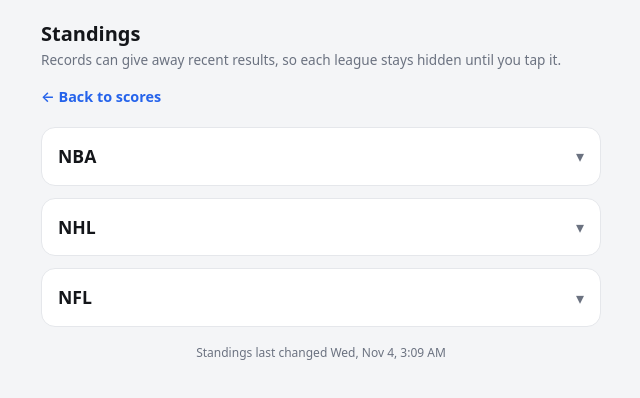
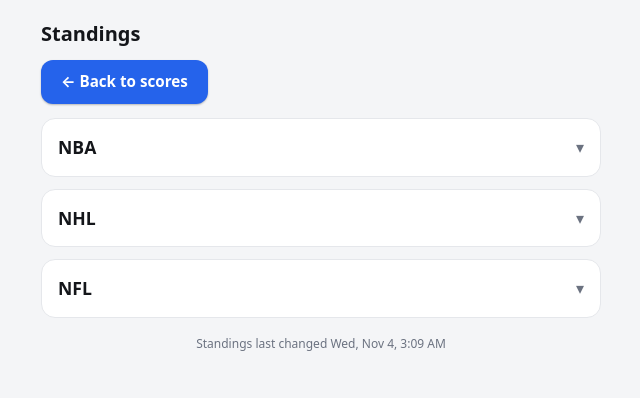
Before and after one commit to herdtproject/sports-results, a plain HTML site: page standings.html in a window 1280 px wide. Shown: the whole page, without its empty margins (319-959 px from the left). Drawn offline with Linux system fonts and the light colour scheme.

Commit message:
Standings: back link as a button, remove instructions line
Co-Authored-By: Claude Sonnet 5.5 <noreply@anthropic.com>
Claude-Session: https://claude.ai/code/session_01DgfRJNKC9NdzXqvcDgama1

```diff
--- a/standings.html
+++ b/standings.html
@@ -16,11 +16,13 @@
   :root {
     --bg: #f4f5f7; --card: #fff; --text: #14161a; --muted: #6b7280; --line: #e5e7eb;
     --in: #15803d; --playin: #b45309; --mine-bg: #eaf1ff; --live: #2563eb; --chip: #eef0f3;
+    --btn-bg: #2563eb; --btn-text: #ffffff;
   }
   @media (prefers-color-scheme: dark) {
     :root {
       --bg: #0e1013; --card: #181b20; --text: #f1f2f4; --muted: #9aa1ac; --line: #2a2f37;
       --in: #4ade80; --playin: #fbbf24; --mine-bg: #1b2640; --live: #60a5fa; --chip: #232830;
+      --btn-bg: #60a5fa; --btn-text: #0b1220;
     }
   }
   * { box-sizing: border-box; }
@@ -30,12 +32,16 @@
     padding: max(16px, env(safe-area-inset-top)) 16px max(24px, env(safe-area-inset-bottom));
   }
   main { max-width: 560px; margin: 0 auto; }
-  h1 { font-size: 1.25rem; margin: 4px 0 2px; }
-  .sub { color: var(--muted); font-size: .85rem; margin: 0 0 12px; }
+  h1 { font-size: 1.25rem; margin: 4px 0 12px; }
   .nav { margin: 0 0 14px; }
-  .nav a { color: var(--live); font-size: .9rem; font-weight: 600; text-decoration: none; padding: 6px 0; display: inline-block; }
-  .nav a:hover { text-decoration: underline; }
-  .nav a:focus-visible { outline: 2px solid var(--live); outline-offset: 2px; border-radius: 4px; }
+  .nav a {
+    display: inline-flex; align-items: center; gap: 8px; min-height: 44px; padding: 0 20px;
+    background: var(--btn-bg); color: var(--btn-text); border-radius: 12px;
+    font-size: .95rem; font-weight: 700; text-decoration: none;
+    box-shadow: 0 1px 2px rgba(0,0,0,.25); -webkit-tap-highlight-color: transparent;
+  }
+  .nav a:active { filter: brightness(.92); transform: translateY(1px); }
+  .nav a:focus-visible { outline: 2px solid var(--text); outline-offset: 2px; }
   .league { background: var(--card); border: 1px solid var(--line); border-radius: 14px; margin-bottom: 12px; overflow: hidden; }
   .head {
     all: unset; box-sizing: border-box; display: flex; align-items: center; gap: 14px;
@@ -88,7 +94,6 @@
 <body>
 <main>
   <h1>Standings</h1>
-  <p class="sub">Records can give away recent results, so each league stays hidden until you tap it.</p>
   <nav class="nav"><a href="./">← Back to scores</a></nav>
   <div id="leagues"><p class="none">Loading…</p></div>
   <footer id="updated"></footer>
```
